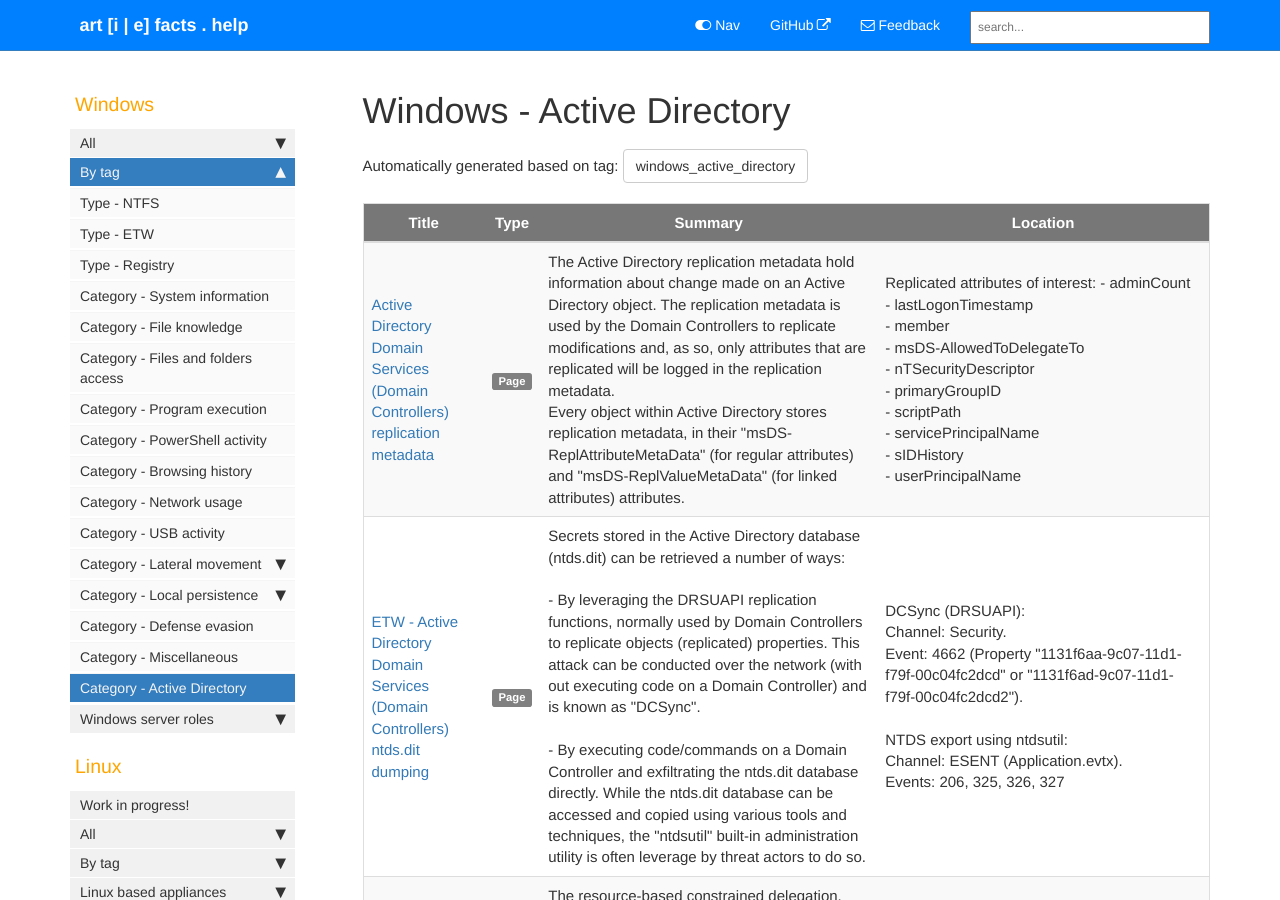
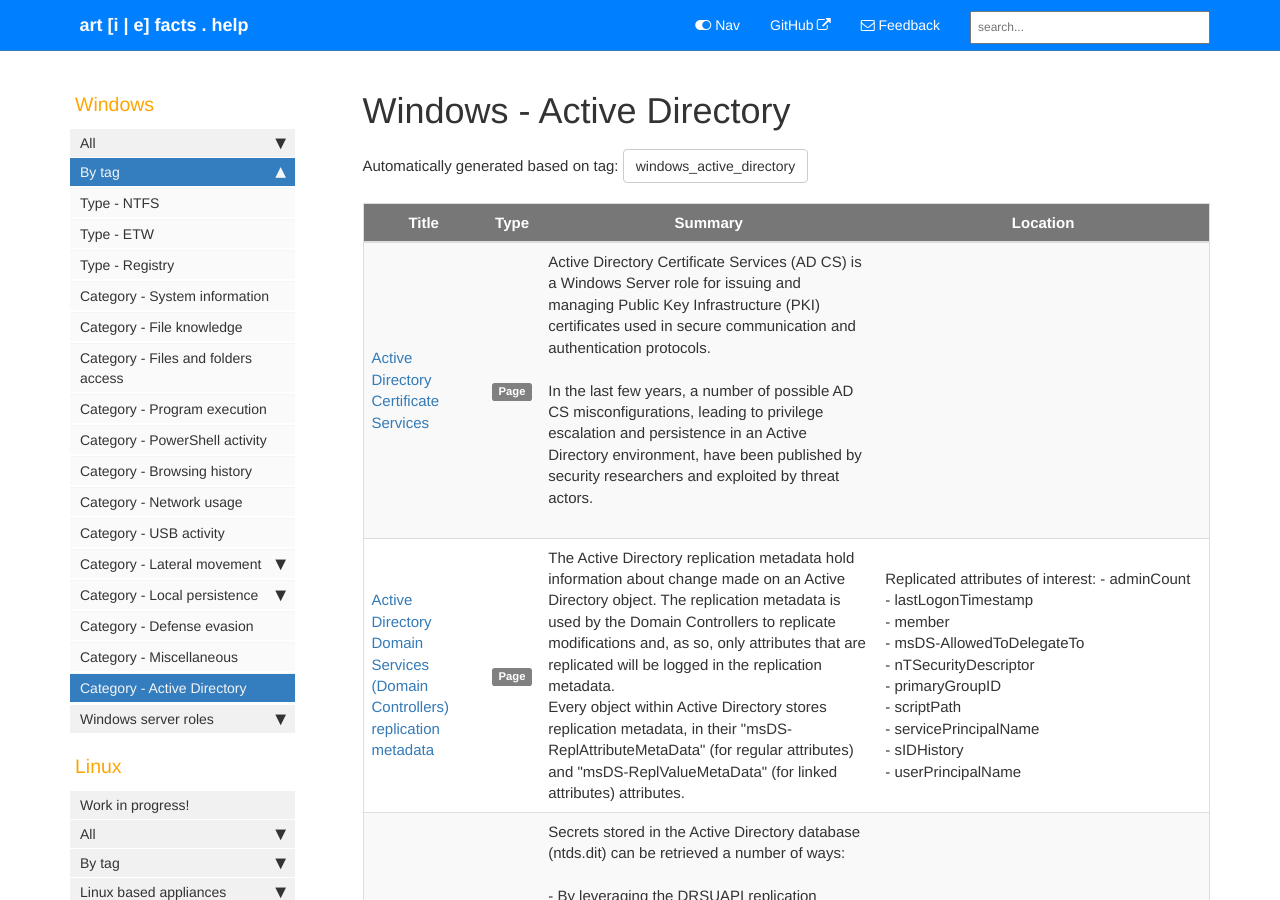
Before and after one commit to Qazeer/artefacts.help, a Jekyll site: the page built from pages/tags/tag_windows_active_directory.md, in a window 1280 px wide and 900 px high. Built offline with Jekyll 4.4.1, drawn with Linux system fonts in a browser that asks for light colours; comment, search, counter and statistics services are not loaded; part of the change alters nothing that is shown.

Commit message:
[Artefact] Windows - Server role ADCS init

````diff
--- a/_data/sidebars/sidebar.yml
+++ b/_data/sidebars/sidebar.yml
@@ -707,6 +707,10 @@
           external_url: https://github.com/Qazeer/FarsightAD/blob/main/SANS_DFIR_Summit_2022-Hunting_for_Active_Directory_persistence-v1.2.pdf
           output: web
 
+    - title: Active Directory Certificate Services
+      url: /adcs.html
+      output: web
+
     - title: Microsoft Exchange
       url: /microsoft_exchange.html
       output: web
--- /dev/null
+++ b/pages/windows/server_roles/adcs.md
@@ -0,0 +1,208 @@
+---
+title: Active Directory Certificate Services
+summary: 'Active Directory Certificate Services (AD CS) is a Windows Server role for issuing and managing Public Key Infrastructure (PKI) certificates used in secure communication and authentication protocols.\n\n In the last few years, a number of possible AD CS misconfigurations, leading to privilege escalation and persistence in an Active Directory environment, have been published by security researchers and exploited by threat actors.\n\n'
+keywords: Active Directory, Active Directory Certificate Services, ADCS, AD CS, FarsightAD, ESC1, ESC8, ntml relay, certificates, certificate templates, templates
+tags:
+  - windows_active_directory
+location: ''
+last_updated: 2024-06-14
+sidebar: sidebar
+permalink: adcs.html
+folder: windows
+---
+
+`Active Directory Certificate Services` (`AD CS`) is a Windows Server role for
+issuing and managing `Public Key Infrastructure` (`PKI`) certificates used in
+secure communication and authentication protocols.
+
+In the last few years, a number of possible AD CS misconfigurations, leading to
+privilege escalation and persistence in an Active Directory environment, have
+been published by security researchers and exploited by threat actors.
+
+### Active Directory objects linked to AD CS
+
+A number of Active Directory objects, stored in the `Configuration` naming
+context, are related to `Active Directory Certificate Services` (and
+potentially third-party `Certification Authority`). As any objects stored in
+the `Configuration` naming context, the objects are replicated on all the
+Domain Controllers forest-wide.
+
+| Name | Path | Description |
+|------|------|-------------|
+| `NTAuthCertificates` | `CN=NTAuthCertificates,CN=Public Key Services,CN=Services,CN=Configuration,<DOMAIN>` | The `NTAuthCertificates` store, also known as the `Enterprise NTAuth store` store, hold the certificate of the trusted `Certificate Authorities` (in the `cACertificate` attribute). |
+| `Enrollment Services` | `CN=Enrollment Services,CN=Public Key Services,CN=Services,CN=Configuration,<DOMAIN>` |  |
+| `Certificate Authority` | `CN=Certification Authorities,CN=Public Key Services,CN=Services,CN=Configuration,<DOMAIN>` | |
+| `Certificate Templates` | `CN=Certificate Templates,CN=Public Key Services,CN=Services,CN=Configuration,<DOMAIN>` | Container holding the `certificate templates` defined in the domain, whether they are enabled in a `Certificate Authority` or not. |
+| `CDP` | `CN=<CA_NAME>,CN=<ADCS_SERVER>,CN=CDP,CN=Public Key Services,CN=Services,CN=Configuration,<DOMAIN>` | Container storing the `Certificate Revocation Lists (CRL)`, with one separate container per `CA` and each `CA` thus having its own `CRL`. |
+
+### Certificate templates overview
+
+`Certificate templates` are domain objects of type `pKICertificateTemplate`,
+stored under the `CN=Certificate Templates,CN=Public Key
+Services,CN=Services,CN=Configuration,DC=<DOMAIN>,DC=<TLD>` container, that
+govern the certificates that can be requested to and delivered by the
+`Active Directory Certificate Services (AD CS)`.
+
+A `certificate template` notably defines a number of parameters for the
+certificates issued through the template:
+
+  - The way the `Subject Name` and `Subject Alternative Name (Subject Alternative Name)`
+    of the certificates will be constructed. The subject information can be
+    either build:
+      - automatically based on `Active Directory` information of the principal
+        making the request (`User Principal Name (UPN)`,
+        `Service Principal Name (SPN)`, `DNS` name, etc.).
+
+      - using user-supplied data provided in the certificate request. In such
+        case, the `CT_FLAG_ENROLLEE_SUPPLIES_SUBJECT` (`0x1`) in the
+        `msPKI-Certificate-Name-Flag` attribute is set (and the attribute thus
+        has an odd value).
+
+  - The issued certificates validity period.
+
+  - The cryptographic parameters of the certificates (the
+    `Cryptographic Services Provider (CSP)` and the minimum key size used for
+    instance).
+
+  - The `X509v3` extensions added to the certificates, including the
+    `Extended / Enhanced Key Usage (EKU)` extension (introduced in more details
+    below). The extensions define the purpose of the certificates.
+
+  - Eventual issuance requirements:
+      - Approval of a certificate manager to validate (or deny) the
+        certificate request. This setting will set the
+        `CT_FLAG_PEND_ALL_REQUESTS` (`0x02)` flag in the certificate template
+        `msPKI-Enrollment-Flag` attribute.  Certificate requests will be keep
+        in a pending state, awaiting for action of the certificate manager.
+
+Additionally, `certificate templates` are `securable objects`, and the access
+control rights defined in a `certificate template`'s
+`Access Control List (ACL)` govern the operations that can be conducted on the
+template itself and the principals that can enroll to the template. Refer to
+the `[Active Directory] ACL exploiting - Active Directory Certificate Services`
+note for more information on the `certificate templates` `ACL`.
+
+#### Extended / Enhanced Key Usage extension
+
+The `Extended / Enhanced Key Usage (EKU)` extension is a certificate extension
+(i.e an additional attribute) that defines the purposes of the certificate,
+effectively restricting what the certificate can be used for in an Active
+Directory environment. This extension is implemented by the
+`pKIExtendedKeyUsage` attribute on Active Directory certificate template
+object.
+
+The `EKU` extension is composed of 0 or more `Object Identifier (OID)`, each
+`OID` corresponding to a specific purpose. The following notable `OIDs` are
+supported in Active Directory:
+
+| OID | Name / Description | Usage | Allow AD authentication |
+|-----|--------------------|-------|-------------------------|
+| `2.5.29.37.0` | `anyExtendedKeyUsage` | Certificate that can be used for any usage. | Yes. |
+| `1.3.6.1.5.5.7.3.2` | `clientAuth` | Certificate used for client authentication (be it  `SSL` / `TLS` authentication for web client or to remote servers in Active Directory). | Yes. |
+| `1.3.6.1.5.5.7.3.3` | `codeSigning` | Code signing certificate used to digitally sign executables (such as `PE` binaries or PowerShell scripts). | No. |
+| `1.3.6.1.5.5.7.3.4` | `emailProtection` | Certificate used to encrypt or digitally sign emails through the `S/MIME` standard. | No. |
+| `1.3.6.1.5.5.7.3.5` <br> `1.3.6.1.5.5.7.3.6` <br> `1.3.6.1.5.5.7.3.7` | `ipsecEndSystem` <br> `ipsecTunnel` <br> `ipsecUser` | Certificates used in an Internet Protocol SECurity (IPSEC) infrastructure. | No. |
+| `1.3.6.1.5.2.3.4` | `keyPurposeClientAuth` | Certificate used in Active Directory for PKINIT client authentication (not present by default and requires to be manually added in the certificate template). | Yes. |
+| `1.3.6.1.4.1.311.10.3.4` | `msEFS` | Certificate used to encrypt / decrypt `Encrypting File System (EFS)` `NTFS` filesystems on Windows. | No. |
+| `1.3.6.1.5.5.7.3.1` | `serverAuth` | Certificate used for server authentication (for instance using the `SSL` / `TLS` protocol). | No. |
+| `1.3.6.1.4.1.311.20.2.2` | `Smartcard logon` | Certificate used for smart card logon. | Yes. |
+
+**If no `OID` is specified in the `EKU` extension, the certificate will by
+default be valid for all usages in Windows, including client authentication**.
+Applications may however rely on the `Constrained` `EKU` validation mode,
+as implemented by Microsoft, which determine the valid usage of the certificate
+using only the explicitly specified purposes (in all the certificate of the
+chain).
+
+#### Arbitrary / user-controlled Subject Alternative Name (ESC1)
+
+As specified in the certificate processing logic in the
+[Microsoft documentation](https://docs.microsoft.com/en-us/windows/security/identity-protection/smart-cards/smart-card-certificate-requirements-and-enumeration#client-certificate-requirements-and-mappings),
+if an `User Principal Name (UPN)` is specified in a certificate's
+`subjectAltName` field, the `UPN` is used to map the certificate to an user
+account in Active Directory and conduct the `PKINIT` authentication as that
+user. Having control on the `Subject Alternative Name` for which the
+certificate will be emitted can thus be leveraged for privilege escalation,
+notably if the `certificate template` supports client authentication (and can
+be requested under the current privileges). For example, in such circumstances,
+an unprivileged user could request a certificate specifying a more privileged
+principal, such as the domain `Administrator` account or a member of the
+`Domain Admins` group, and later use the certificate to authenticate under the
+impersonated principal.
+
+The `Subject Alternative Name` for which the certificate will be emitted is
+user-controlled if either:
+
+  - The specific `certificate template` is configured to use user-supplied data
+    provided in the certificate request to define the `subjectAltName` (i.e, as
+    noted above, the template `msPKI-Certificate-Name-Flag` attribute's
+    `CT_FLAG_ENROLLEE_SUPPLIES_SUBJECT` (`0x1`) flag is set).
+
+  - A `Certificate Authority` server has, in its `HKEY_LOCAL_MACHINE` registry
+    hive, the `EDITF_ATTRIBUTESUBJECTALTNAME2` (`0x00040000`) flag set. As
+    stated in the
+    [Microsoft documentation](https://docs.microsoft.com/en-us/previous-versions/windows/it-pro/windows-server-2012-R2-and-2012/dn786426\(v=ws.11\)#controlling-user-added-subject-alternative-names),
+    if this flag is set, user-supplied alternative names are allowed for any
+    `certificate template` published by the given `Certificate Authority`
+    server.
+
+    ```
+    HKEY_LOCAL_MACHINE\SYSTEM\CurrentControlSet\Services\CertSvc\Configuration\<CA_NAME>\PolicyModules\CertificateAuthority_MicrosoftDefault.Policy\EditFlags
+    ```
+
+#### Enrollment rights
+
+To enroll for a `certificate template`, the following conditions must be meet:
+
+  - The `certificate template` must be published by at least one `Certificate
+    Authority`. The `certificate templates` published by a given `CA` are
+    defined in the `certificateTemplates` attribute of the `CA`'s `Enrollment
+    Service` (`pKIEnrollmentService`) object.
+
+  - The given principal must be able to enroll to a `CA` publishing the
+    `certificate template` (`Certificate-Enrollment` or
+    `Certificate-AutoEnrollment` extended rights).
+
+  - The given principal must have enrollment rights for the `certificate
+    template`. The enrollment rights are defined on the `certificate
+    template` object's `ACL` (notably the `Certificate-Enrollment` or
+    `Certificate-AutoEnrollment` rights).
+
+### Certificate templates enumeration
+
+Multiple tools and utilities can be used to enumerate the
+`certificate templates`:
+  - Windows built-in `certutil`
+  - [`Certify`](https://github.com/GhostPack/Certify)
+  - [`Invoke-Leghorn`](https://github.com/RemiEscourrou/Invoke-Leghorn/)
+  - [`Certipy`](https://github.com/ly4k/Certipy)
+  - `PingCastle`'s `healthcheck`
+
+Additionally, `FarsightAD` can be used to enumerate certificate templates and
+retrieve timestamps of last modification for critical attributes
+(`msPKI-Certificate-Name-Flag`, `msPKI-Enrollment-Flag`,
+`nTSecurityDescriptor`).
+
+```bash
+# Requires PowerShell 7+.
+
+. .\FarsightAD.ps1
+
+Export-ADHuntingADCSCertificateTemplates [-Server <DC_IP | DC_HOSTNAME>] [-Credential <PS_CREDENTIAL>] [-ADDriveName <AD_DRIVE_NAME>] [-OutputFolder <OUTPUT_FOLDER>] [-ExportType <CSV | JSON>]
+```
+
+### References
+
+  - [Wavestone - Jean Marsault - Microsoft ADCS – Abusing PKI in Active Directory Environment](https://www.riskinsight-wavestone.com/en/2021/06/microsoft-adcs-abusing-pki-in-active-directory-environment/)
+
+  - [SpecterOps - Will Schroeder & Lee Christensen - Certified Pre-Owned (synthesis)](https://posts.specterops.io/certified-pre-owned-d95910965cd2)
+
+  - [SpecterOps - Will Schroeder & Lee Christensen - Certified Pre-Owned](https://www.specterops.io/assets/resources/Certified_Pre-Owned.pdf)
+
+  - [Sysadmins LV - Vadims Podans - Understanding Active Directory Certificate Services containers in Active Directory](https://www.sysadmins.lv/blog-en/understanding-active-directory-certificate-services-containers-in-active-directory.aspx)
+
+  - [ldapwiki - ExtendedKeyUsage](https://ldapwiki.com/wiki/Wiki.jsp?page=ExtendedKeyUsage)
+
+  - [Sysadmins LV - Vadims Podans - Constraining Extended Key Usages in Microsoft Windows](https://www.sysadmins.lv/blog-en/constraining-extended-key-usages-in-microsoft-windows.aspx)
+
+  - [KEYFACTOR Hidden Dangers: Certificate Subject Alternative Names (SANs)](https://www.keyfactor.com/blog/hidden-dangers-certificate-subject-alternative-names-sans/)
````
